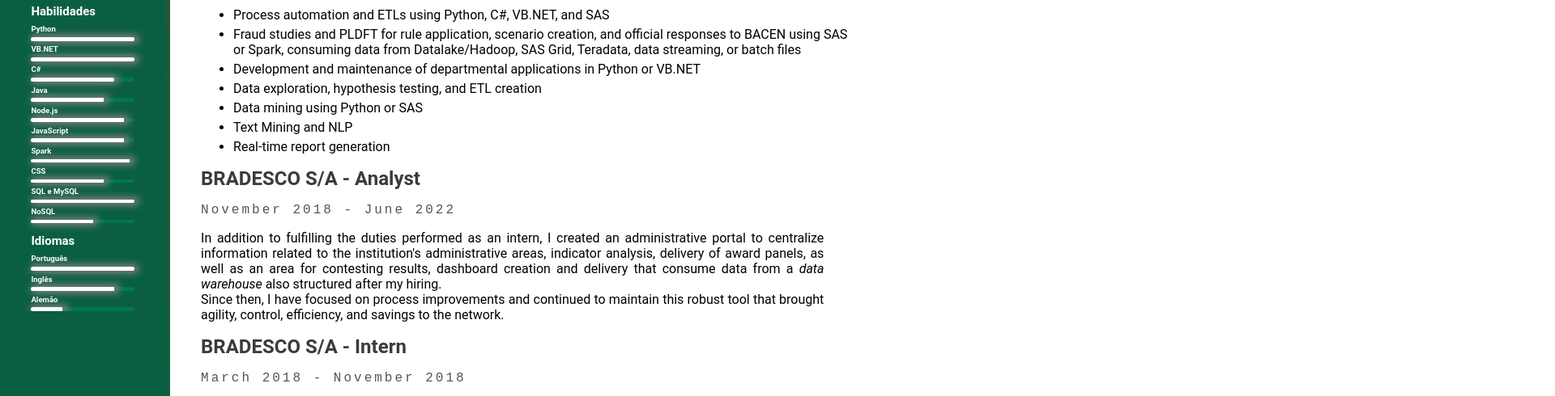
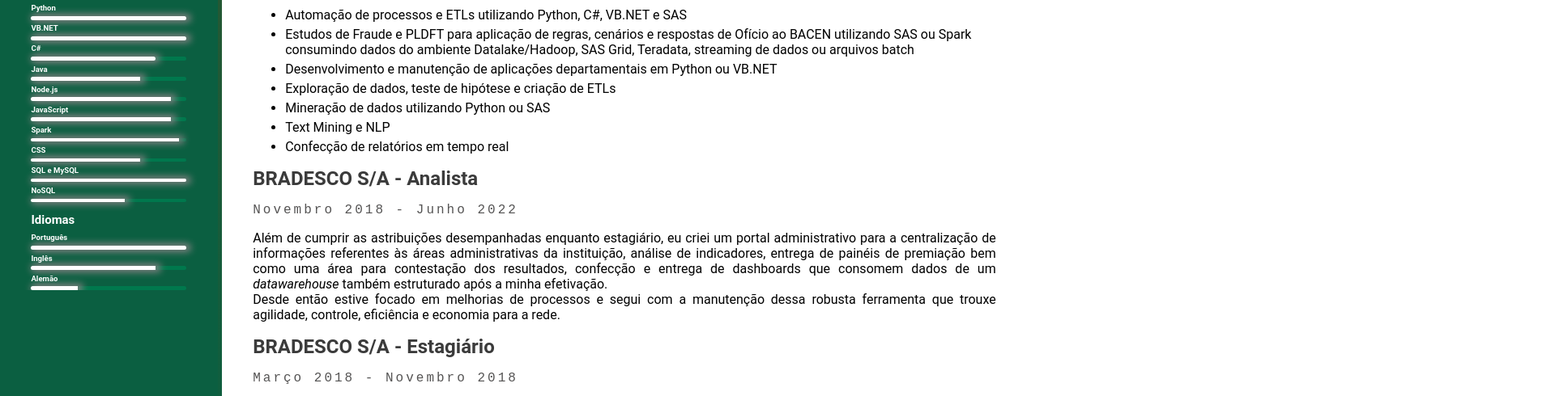
Before and after one commit to rafaelfribeiro/web-curriculum, a website: page index.html in a window 1280 px wide. Shown: the part 210-700 px from the top of the page at 81% size, 1920 px wide, since content can reach past the window. Drawn offline with Linux system fonts and the light colour scheme.

Commit message:
teste globalizacao

```diff
--- a/index.html
+++ b/index.html
@@ -475,7 +475,6 @@
                     </div>
                 </div>
             </div>
-        </div>
 
 
             <!-- Conteúdo principal em Inglês -->
@@ -629,7 +628,7 @@
             window.onload = function() {
                 // Detecta o idioma do navegador
                 var userLang = navigator.language || navigator.userLanguage;
-                if (userLang !== 'pt-BR') {
+                if (userLang.startsWith('pt')) {
                     // Esconde o conteúdo em português
                     document.getElementById('conteudo-portugues').style.display = 'none';
                     // Mostra o conteúdo em inglês
```
